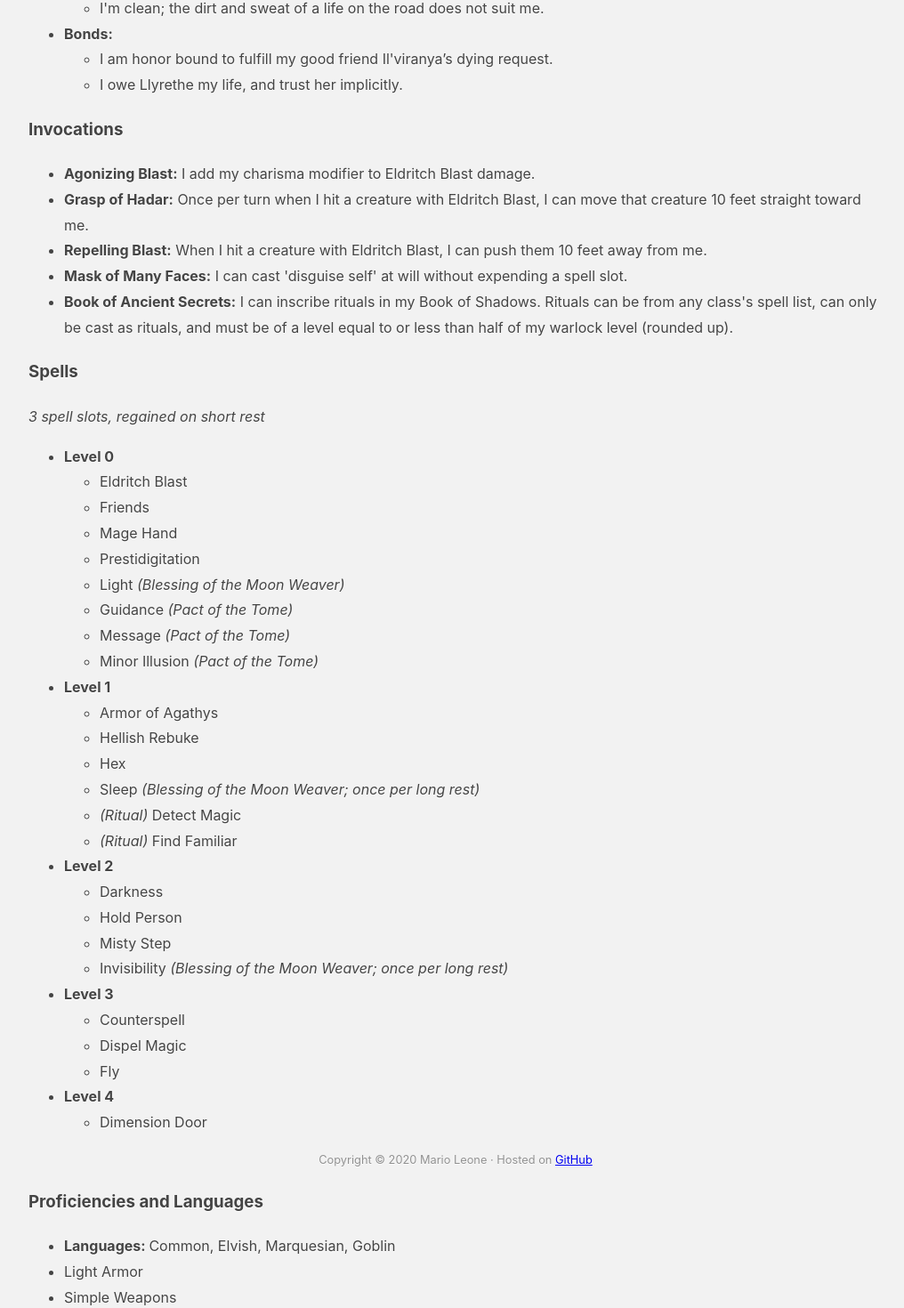
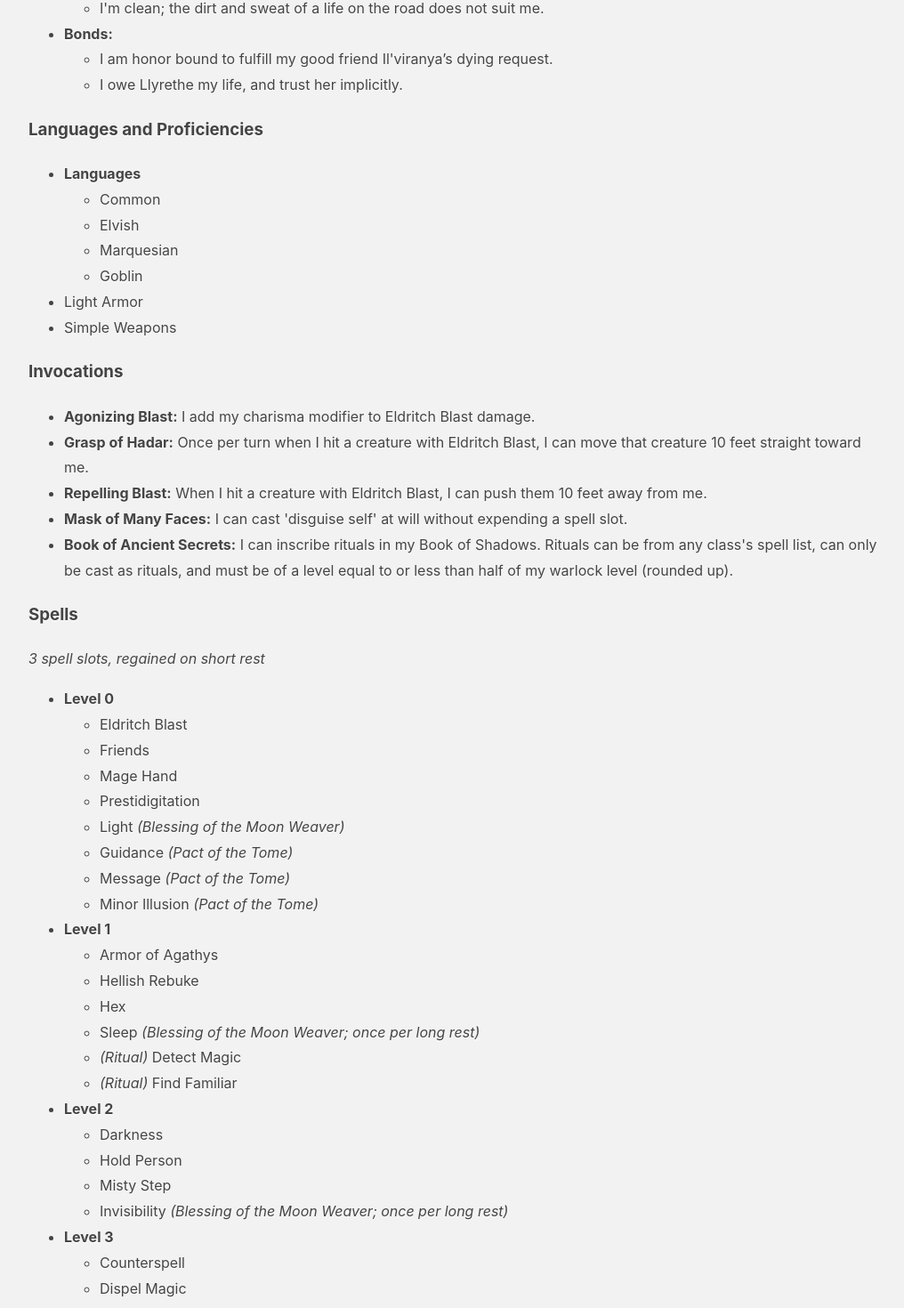
Before and after one commit to mleone10/dnd-site, a React (Create React App) app: page / in a window 1280 px wide. Shown: the part 1534-3004 px from the top of the page at 89% size, without its empty margins (128-1144 px from the left). Built offline with nearby package versions, Linux system fonts and the light colour scheme.

Commit message:
Move Languages and Proficiencies to React component using fetched JSON

```diff
--- a/public/data/charInfo.json
+++ b/public/data/charInfo.json
@@ -8,5 +8,15 @@
     "profBonus": 4,
     "hpMax": 73,
     "hpCur": 73,
-    "baseAC": 11
+    "baseAC": 11,
+    "languages": [
+        "Common",
+        "Elvish",
+        "Marquesian",
+        "Goblin"
+    ],
+    "proficiencies": [
+        "Light Armor",
+        "Simple Weapons"
+    ]
 }
--- a/public/index.html
+++ b/public/index.html
@@ -15,14 +15,6 @@
     <noscript>JavaScript is required to run this character sheet."</noscript>
     <div id="root"></div>
     <div class="own-row">
-      <div id="proficiencies">
-        <h3>Proficiencies and Languages</h3>
-        <ul>
-          <li><b>Languages: </b>Common, Elvish, Marquesian, Goblin</li>
-          <li>Light Armor</li>
-          <li>Simple Weapons</li>
-        </ul>
-      </div>
       <div id="equipment">
         <h3>Equipment</h3>
         <ul>
--- a/src/App.js
+++ b/src/App.js
@@ -26,6 +26,10 @@ class App extends React.Component {
         <QuantatativeStats charInfo={this.state.charInfo} />
         <Features />
         <Personality />
+        <LangsAndProfs
+          langs={this.state.charInfo.languages}
+          profs={this.state.charInfo.proficiencies}
+        />
         <Invocations />
         <Spells />
         <Footer />
@@ -38,6 +42,34 @@ function CharacterName(props) {
   return <h1>{props.name}</h1>;
 }
 
+function LangsAndProfs(props) {
+  if (
+    !props.langs ||
+    props.langs.length === 0 ||
+    !props.profs ||
+    props.profs.length === 0
+  )
+    return <div></div>;
+  return (
+    <div id="profiencies">
+      <h3>Languages and Proficiencies</h3>
+      <ul>
+        <li key="languages">
+          <b>Languages</b>
+          <ul>
+            {props.langs.map((lang) => (
+              <li key={lang}>{lang}</li>
+            ))}
+          </ul>
+        </li>
+        {props.profs.map((prof) => (
+          <li key={prof}>{prof}</li>
+        ))}
+      </ul>
+    </div>
+  );
+}
+
 function Footer(props) {
   return (
     <footer>
```
